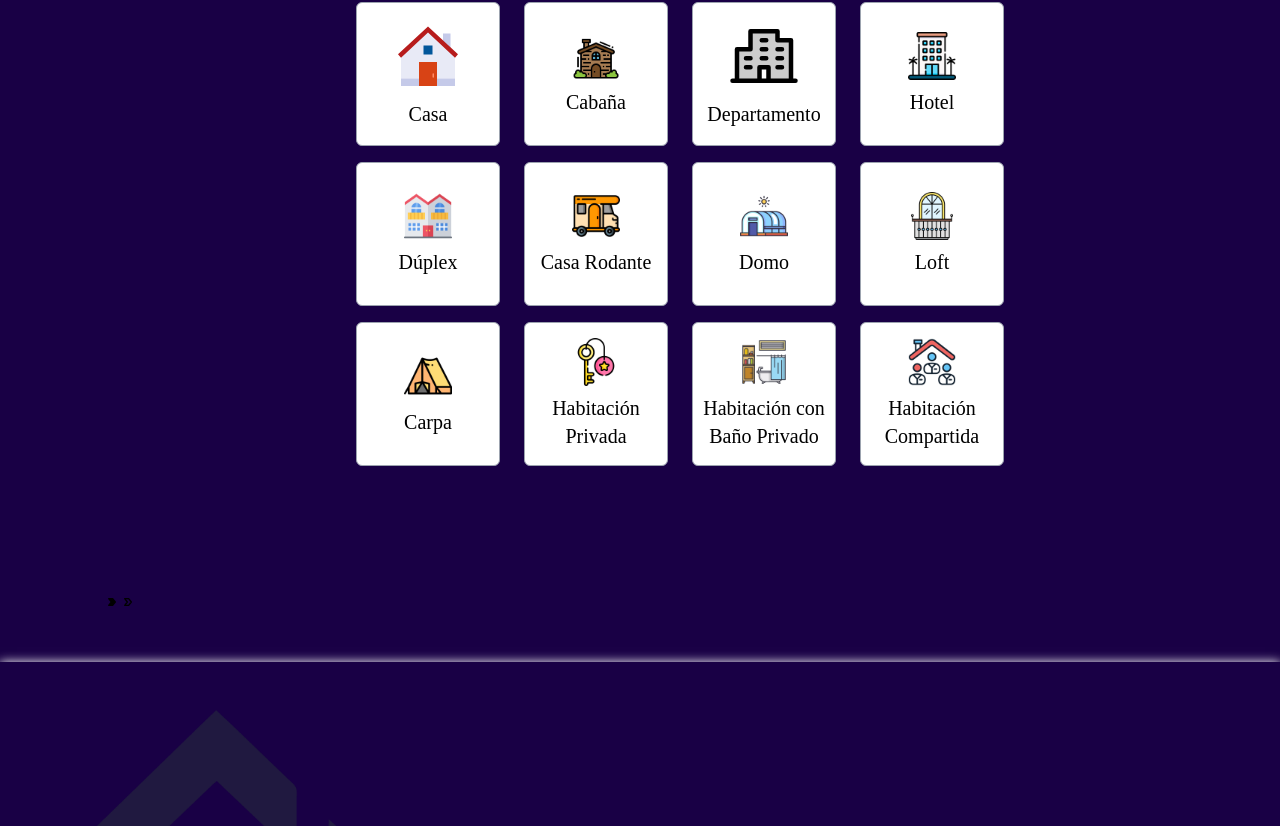
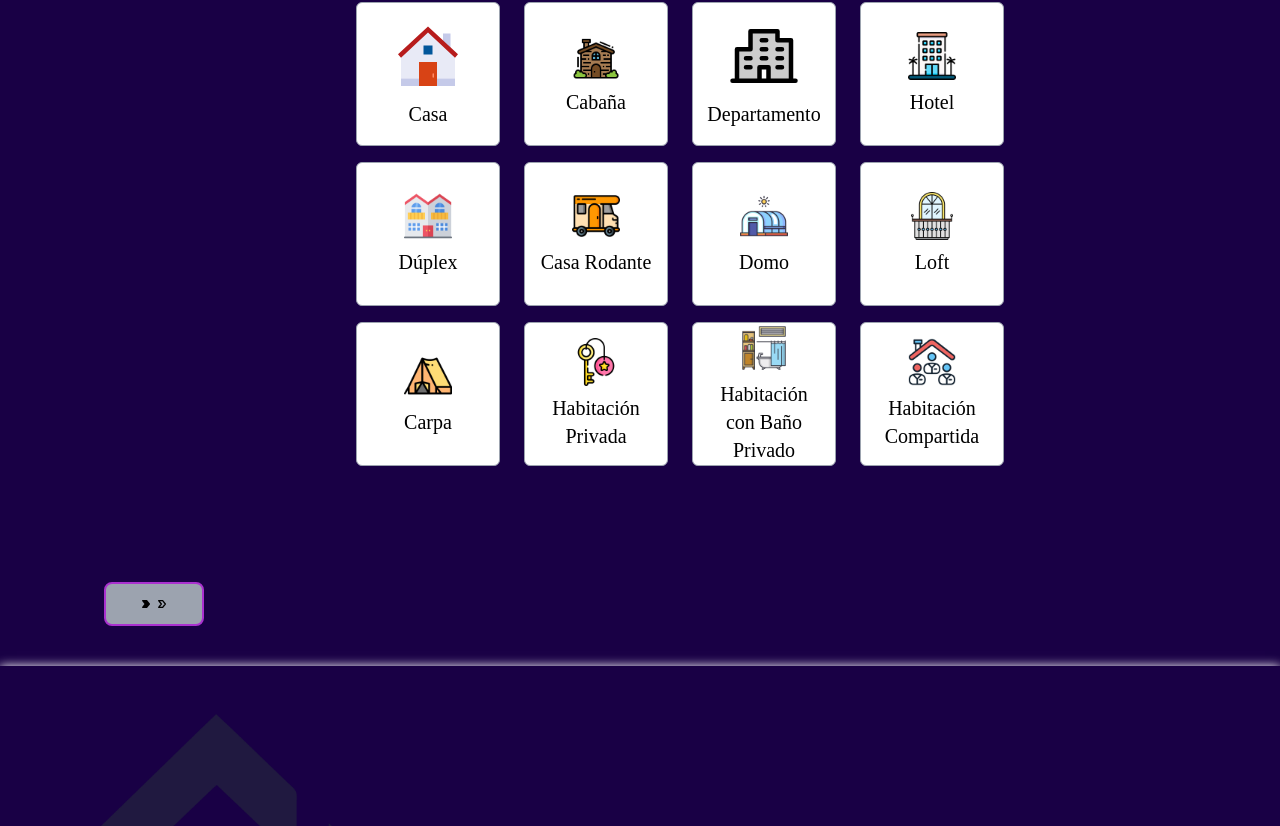
Before and after one commit to Gastygas/AlquilaYa-Front, a Next.js app in the folder alquilaya/: page /sube-tu-propiedad/paso-1 in a window 1280 px wide. Shown: the part 343-1169 px from the top of the page. Built offline with nearby package versions, Linux system fonts and the light colour scheme.

Commit message:
colores botón

```diff
--- /dev/null
+++ b/alquilaya/src/Components/ButtonCyan/Button.module.css
@@ -0,0 +1,3 @@
+.buttonArrow{
+    @apply disabled:bg-gray-400 disabled:scale-100 flex items-center justify-center border-2 border-[#aa31cf] bg-secondary text-black px-8 py-3 rounded-lg font-bold hover:scale-110 transition transform duration-200
+}
--- a/alquilaya/src/Components/ButtonCyan/ButtonCyan.tsx
+++ b/alquilaya/src/Components/ButtonCyan/ButtonCyan.tsx
@@ -1,4 +1,4 @@
-import React from 'react';
+import styles from "./Button.module.css"
 import { TbArrowBadgeRightFilled, TbArrowBadgeRight } from "react-icons/tb";
 
 const ButtonCyan:any = ({ onClick, isDisabled}: { onClick: () => void, isDisabled: boolean }) => {
@@ -7,7 +7,7 @@ const ButtonCyan:any = ({ onClick, isDisabled}: { onClick: () => void, isDisable
         <button
             onClick={onClick}
             disabled= {isDisabled}
-            className="disabled:bg-gray-400 disabled:scale-100 flex items-center justify-center border-2 border-[#aa31cf] bg-secondary text-black px-8 py-3 rounded-lg font-bold hover:scale-110 transition transform duration-200">
+            className={styles.buttonArrow}>
             <TbArrowBadgeRightFilled className='w-10 h-10 p-0 -ml-1' />
             <TbArrowBadgeRight className='w-10 h-10 p-0 -ml-5' />
         </button>
--- a/alquilaya/src/Components/IconSelector/Icon.module.css
+++ b/alquilaya/src/Components/IconSelector/Icon.module.css
@@ -3,5 +3,5 @@
 }
 
 .button{
-    @apply w-36 h-36 border border-gray-400 rounded-md m-1 flex flex-col items-center justify-center gap-2
+    @apply w-36 h-36 border border-gray-400 rounded-md m-1 flex flex-col items-center justify-center gap-2 p-3
 }
--- a/alquilaya/src/Components/IconSelector/IconSelector.tsx
+++ b/alquilaya/src/Components/IconSelector/IconSelector.tsx
@@ -41,7 +41,7 @@ const IconSelector: React.FC<IconSelectorProps> = ({ data,
                     <button
                         key={d.id}
                         className={styles.button}
-                        style={{ backgroundColor: checkSelected(d) ? '#aa31cf' : 'white' }}
+                        style={{ backgroundColor: checkSelected(d) ? '#9AEDFF' : 'white' }}
                         onClick={() => setIsSelected(d)}
                     >
                         {typeof d.icon === 'string' ? (
```
